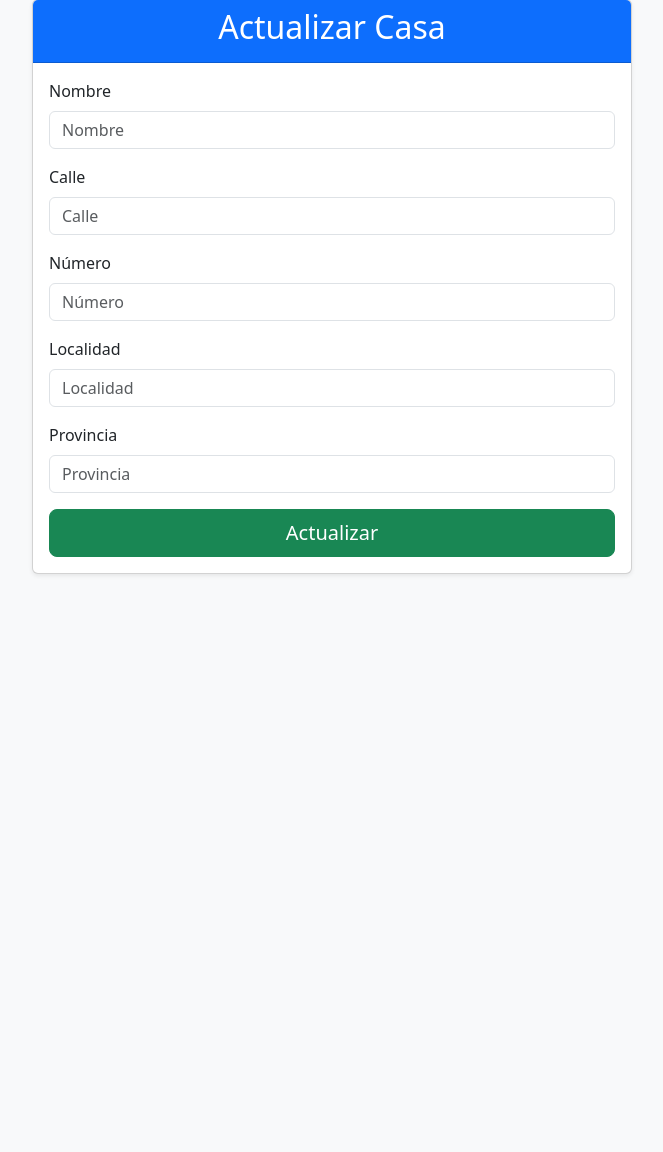
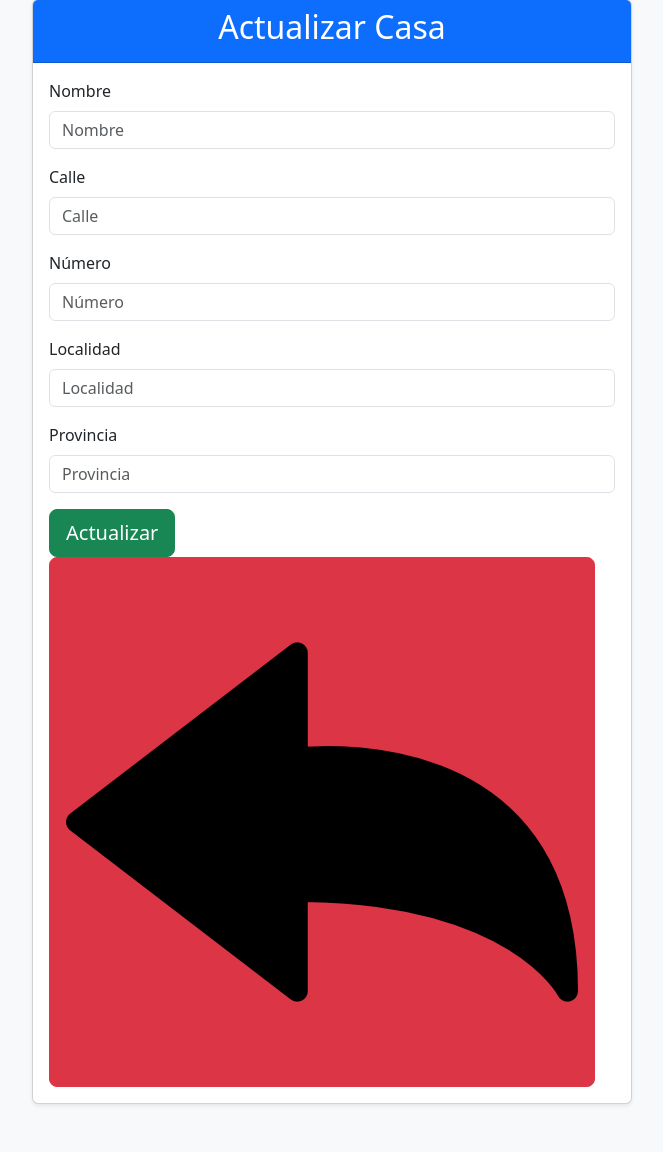
Before and after one commit to Midulio/FamilyCalc, a PHP site: page /views/casas/update_casa.php in a window 1280 px wide. Shown: the part 49-1201 px from the top of the page, without its empty margins (308-971 px from the left). Before the commit the page ends 624 px from the top, so only its background shows below. Run offline with PHP 8.4, Linux system fonts and the light colour scheme; data that the repository does not hold is empty; some libraries are stand-ins or nearby versions.

Commit message:
Add files via upload

```diff
--- a/views/casas/index_casa.php
+++ b/views/casas/index_casa.php
@@ -87,7 +87,7 @@ include ("../../conexion.php");
                                 <td><?= $r['nombre'] ?></td>
                                 <td><?= $r['calle'] ?></td>
                                 <td><?= $r['numero'] ?></td>
-                                <td><a href="update_casa.php?upd=<?= $r['id_casa'] ?>" class="btn btn-primary"><img src="fotos/casa.png"><a href="eliminar_casa.php?id_casa=<?= $r['id_casa'] ?>" class="btn btn-danger"><img src="fotos/borrar.png"></a></a></td>
+                                <td><a href="update_casa.php?upd=<?= $r['id_casa'] ?>" class="btn btn-primary"><img src="fotos/actualizar.png"><a href="eliminar_casa.php?id_casa=<?= $r['id_casa'] ?>" class="btn btn-danger"><img src="fotos/borrar.png"></a></a></td>
                             </tr>
                         <?php
                             // Finaliza el bucle while
@@ -128,7 +128,7 @@ include ("../../conexion.php");
                                 <td><?= $r['nombre_persona'] ?></td>
                                 <td><?= $r['apellido'] ?></td>
                                 <td><?= $r['sexo'] ?></td>
-                                <td><a href="personas/update_persona.php?upd=<?= $r['id_persona'] ?>" class="btn btn-primary"><img src="fotos/perfil.png"></a><a href="personas/eliminar_persona.php?id_persona=<?= $r['id_persona'] ?>" class="btn btn-danger"><img src="fotos/borrar.png"></a></td>
+                                <td><a href="personas/update_persona.php?upd=<?= $r['id_persona'] ?>" class="btn btn-primary"><img src="fotos/persona.png"></a><a href="personas/eliminar_persona.php?id_persona=<?= $r['id_persona'] ?>" class="btn btn-danger"><img src="fotos/borrar.png"></a></td>
                             </tr>
                         <?php
                             // Finaliza el bucle while
--- a/views/casas/update_casa.php
+++ b/views/casas/update_casa.php
@@ -25,10 +25,12 @@ if (isset($_GET['upd'])) {
     <meta charset="UTF-8">
     <title>Actualizar Casa</title>
     <link href="https://cdn.jsdelivr.net/npm/bootstrap@5.3.6/dist/css/bootstrap.min.css" rel="stylesheet">
-    <script src="https://cdn.jsdelivr.net/npm/sweetalert2@11"></script>
+    <link rel="stylesheet" href="personas/update.css">
+
 </head>
 <body class="bg-light">
 
+    <script src="https://cdn.jsdelivr.net/npm/sweetalert2@11"></script>
 <div class="container my-5">
     <div class="card shadow-sm mx-auto" style="max-width: 600px;">
         <div class="card-header text-center bg-primary text-white">
@@ -63,8 +65,9 @@ if (isset($_GET['upd'])) {
                     <input type="text" name="provincia" id="provincia" class="form-control" placeholder="Provincia" value="<?= $datos['provincia'] ?>" required>
                 </div>
 
-                <div class="d-grid">
+                <div class="d-row">
                     <button type="submit" class="btn btn-success btn-lg">Actualizar</button>
+                    <a href="index_casa.php" class="btn btn-danger btn-lg"><img src="fotos/volver-flecha.png" alt="Volver"></a>
                 </div>
             </form>
         </div>
```
